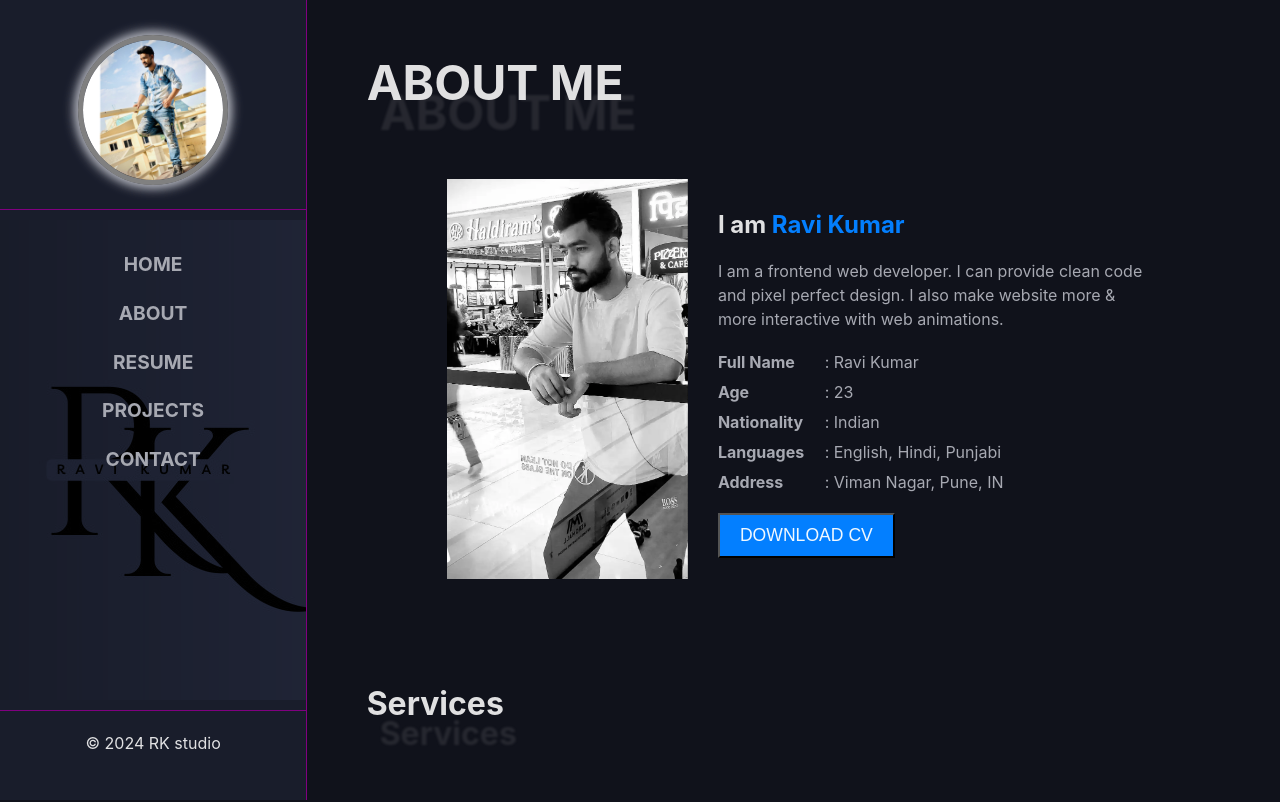
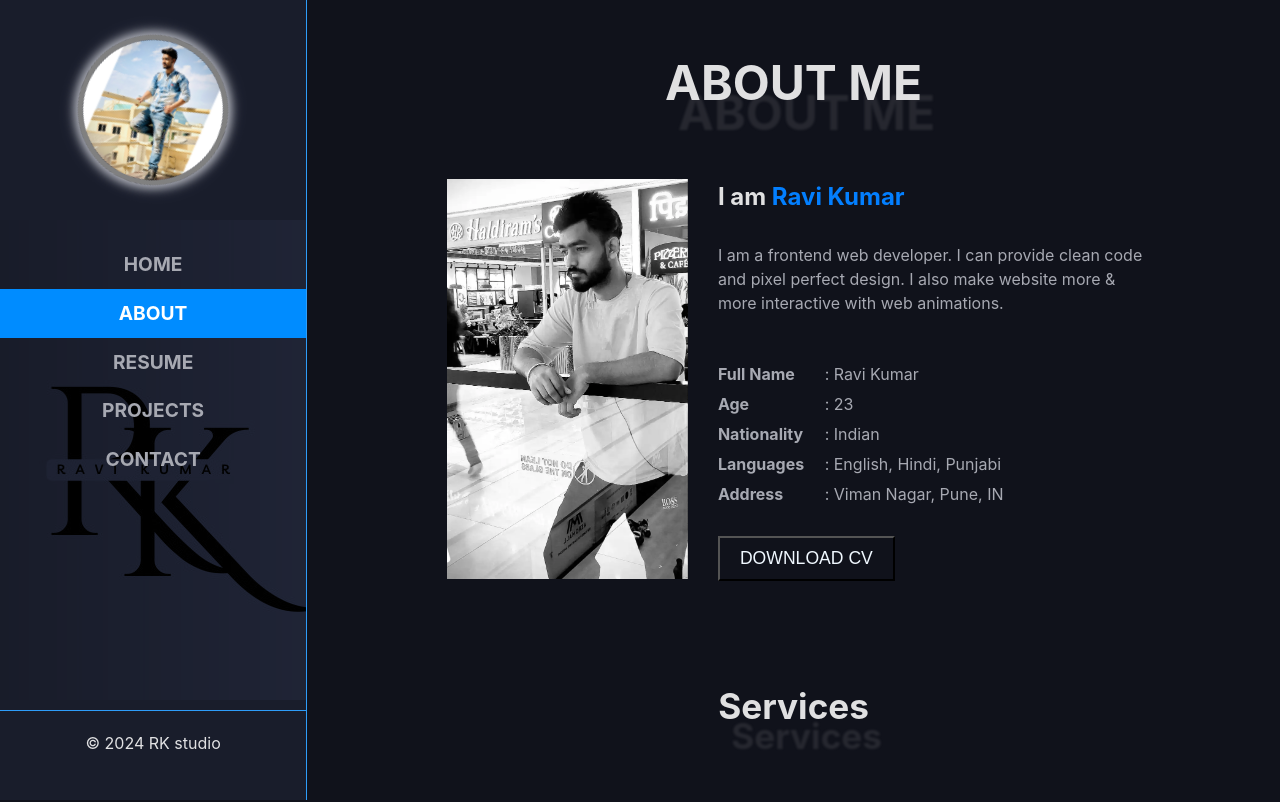
Before and after one commit to nerdyRK/React_portfolio, a React (Vite) app: page /about in a window 1280 px wide. Shown: the top 802 px of the page. Built offline with nearby package versions, Linux system fonts and the light colour scheme.

Commit message:
added some styles

```diff
--- a/src/App.css
+++ b/src/App.css
@@ -9,8 +9,6 @@
   width: 100dvw;
   /* height: 100vh; */
   display: flex;
-
-
 }
 
 .sidebar {
@@ -25,7 +23,7 @@
   width: 24vw;
   min-width: 200px;
   align-items: center;
-  border-right: 1px solid rgb(128, 0, 128);
+  border-right: 1px solid #2e9df9;
 }
 
 nav {
@@ -53,16 +51,14 @@ nav li a {
   width: 100%;
 }
 
-
-
 nav li a:hover {
-  background-color: rgb(16, 139, 180);
+  background-color: #008cff85;
   color: aliceblue;
 }
 
-nav li a:active {
+/* nav li a:active {
   background-color: rgb(70, 155, 201);
-}
+} */
 
 .side-img img {
   width: 150px;
@@ -80,13 +76,33 @@ nav li a:active {
   display: flex;
   align-items: center;
   justify-content: center;
-  border-bottom: 1px solid purple;
+  /* border-bottom: 1px solid #2e9df9; */
   width: 100%;
   min-height: 200px;
 }
 
+.side-img img {
+  animation: rotate 5s linear infinite;
+  animation-direction: alternate;
+  transition: all 0.3s ease;
+  cursor: pointer;
+}
+
+@keyframes rotate {
+  from {
+    transform: rotate(-20deg);
+  }
+  to {
+    transform: rotate(30deg);
+  }
+}
+.side-img img:hover {
+  scale: 1.1;
+  animation-play-state: paused;
+}
+
 .desc {
-  border-top: 1px solid purple;
+  border-top: 1px solid #2e9df9;
   width: 100%;
   height: 10%;
   padding: 20px 0;
@@ -129,43 +145,39 @@ nav li a:active {
 .social-icons a {
   padding: 10px;
   display: inline-block;
-  color: aliceblue;
+  color: rgb(2, 133, 248);
 
   transition: transform 0.3s ease, color 0.3s ease;
-
-
 }
 
 .social-icons a:hover {
-  color: skyblue;
+  color: rgb(0, 101, 141);
   transform: scale(1.05);
 }
 
 .about {
-
   background-color: #10121b;
   /* display: flex; */
   /* width: 76vw; */
   padding: 0% 12px;
   overflow-x: hidden;
   overflow-y: auto;
-
 }
 
 .img-bio {
   display: flex;
   flex-wrap: wrap;
-  align-items: center;
+  /* background-color: #037fff; */
+  align-items: space-between;
   justify-content: center;
   width: 100%;
   gap: 3%;
   margin-top: 7%;
 }
 
-.about h1 {
+/* .about h1 {
   font-size: 3rem;
-
-}
+} */
 
 .img-bio img {
   /* width: clamp(200px, 30%, 90%); */
@@ -178,6 +190,10 @@ nav li a:active {
 
 .bio {
   width: 50%;
+  display: flex;
+  flex-direction: column;
+  justify-content: space-between;
+  align-items: stretch;
 }
 
 .bio .para {
@@ -185,7 +201,8 @@ nav li a:active {
 }
 
 .heading {
-  font-size: 2rem;
+  text-align: center;
+  font-size: clamp(24px, 2.2rem, 50px);
   filter: drop-shadow(13px 30px 1px #5a5a6157);
 }
 
@@ -208,10 +225,34 @@ nav li a:active {
 .mail-btn {
   padding: 10px 20px;
   font-size: 1.1rem;
-  background-color: #037fff;
-  /* margin-top: 10px; */
+  background-color: transparent;
   cursor: pointer;
+  position: relative;
   align-self: start;
+  font-weight: 500;
+  transition: 0.3s ease;
+  z-index: 2; /* Ensure the button has a z-index */
+}
+.cv-btn {
+  color: rgb(217, 6, 6) !important;
+  margin-bottom: 4px;
+}
+.cv-btn::before,
+.mail-btn::before {
+  content: "";
+  background-color: #1394ff;
+  transition: 0.3s ease;
+  position: absolute;
+  left: 0;
+  top: 0;
+  height: 100%;
+  width: 0%;
+  z-index: -1; /* Ensure the pseudo-element has a higher z-index */
+}
+
+.cv-btn:hover::before,
+.mail-btn:hover::before {
+  width: 100%;
 }
 
 .cv-btn a {
@@ -235,7 +276,7 @@ nav li a:active {
 }
 
 .service-card {
-  border-top: 4px solid rgba(128, 128, 128, 0.546);
+  border-top: 4px solid #2e9df9;
   box-shadow: 1px 1px 3px gray;
   padding: 18px 36px;
   min-width: 250px;
@@ -252,8 +293,6 @@ nav li a:active {
   /* background-color: #fff; */
 }
 
-
-
 .service-card .icon {
   font-size: 2rem;
   color: #33cbedee;
@@ -263,7 +302,6 @@ nav li a:active {
   font-size: 1.4rem;
   /* color: #33cbedee; */
   margin-bottom: 10px;
-
 }
 
 .projects {
@@ -462,7 +500,6 @@ textarea {
   position: relative;
 }
 
-
 .contact-left {
   gap: 1rem;
 }
@@ -496,7 +533,6 @@ textarea {
   cursor: pointer;
 }
 
-
 .button-container {
   position: absolute;
   top: 20px;
@@ -506,7 +542,7 @@ textarea {
   /* Ensure the button is above other content */
 }
 
-@media(max-width:700px) {
+@media (max-width: 700px) {
   .wrapper {
     flex-wrap: wrap;
   }
@@ -558,10 +594,9 @@ textarea {
     transform: translatey(-10px);
     opacity: 1;
   }
-
 }
 
-@media(max-width:820px) {
+@media (max-width: 820px) {
   .img-bio img {
     width: 90%;
     max-width: 90%;
@@ -586,7 +621,6 @@ textarea {
   }
 
   .project-card {
-
     width: 90%;
     /* overflow: hidden; */
     background: #5a5a07;
--- a/src/components/Sidebar.jsx
+++ b/src/components/Sidebar.jsx
@@ -1,4 +1,4 @@
-import { Link } from "react-router-dom";
+import { NavLink } from "react-router-dom";
 import img from "../assets/rk3.jpg";
 import { useState, useEffect } from "react";
 import { RxHamburgerMenu } from "react-icons/rx";
@@ -34,6 +34,12 @@ function Sidebar() {
     setBtnVisibility(!btnVisibility);
   }
 
+  const activeLinkStyles = {
+    color: "white",
+    backgroundColor: "#008cff",
+    fontWeight: "bold",
+  };
+
   return (
     <div
       className="sidebar"
@@ -50,21 +56,46 @@ function Sidebar() {
         <img src={img} style={{ border: "5px solid grey" }} alt="" />
       </div>
       <nav>
-        <ul>
+        <ul className="side-links">
           <li>
-            <Link to="/">HOME</Link>
+            <NavLink
+              to="/"
+              style={({ isActive }) => (isActive ? activeLinkStyles : {})}
+            >
+              HOME
+            </NavLink>
           </li>
           <li>
-            <Link to="/about">ABOUT</Link>
+            <NavLink
+              to="/about"
+              style={({ isActive }) => (isActive ? activeLinkStyles : {})}
+            >
+              ABOUT
+            </NavLink>
           </li>
           <li>
-            <Link to="/resume">RESUME</Link>
+            <NavLink
+              to="/resume"
+              style={({ isActive }) => (isActive ? activeLinkStyles : {})}
+            >
+              RESUME
+            </NavLink>
           </li>
           <li>
-            <Link to="/projects">PROJECTS</Link>
+            <NavLink
+              to="/projects"
+              style={({ isActive }) => (isActive ? activeLinkStyles : {})}
+            >
+              PROJECTS
+            </NavLink>
           </li>
           <li>
-            <Link to="/contact">CONTACT</Link>
+            <NavLink
+              to="/contact"
+              style={({ isActive }) => (isActive ? activeLinkStyles : {})}
+            >
+              CONTACT
+            </NavLink>
           </li>
         </ul>
       </nav>
```
